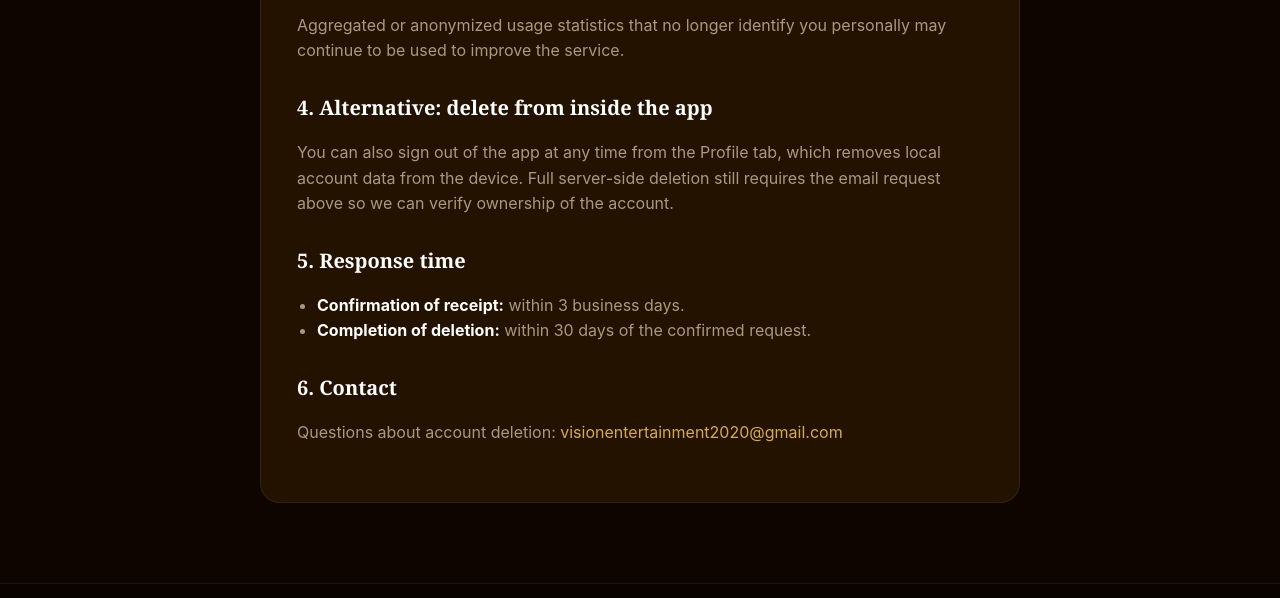
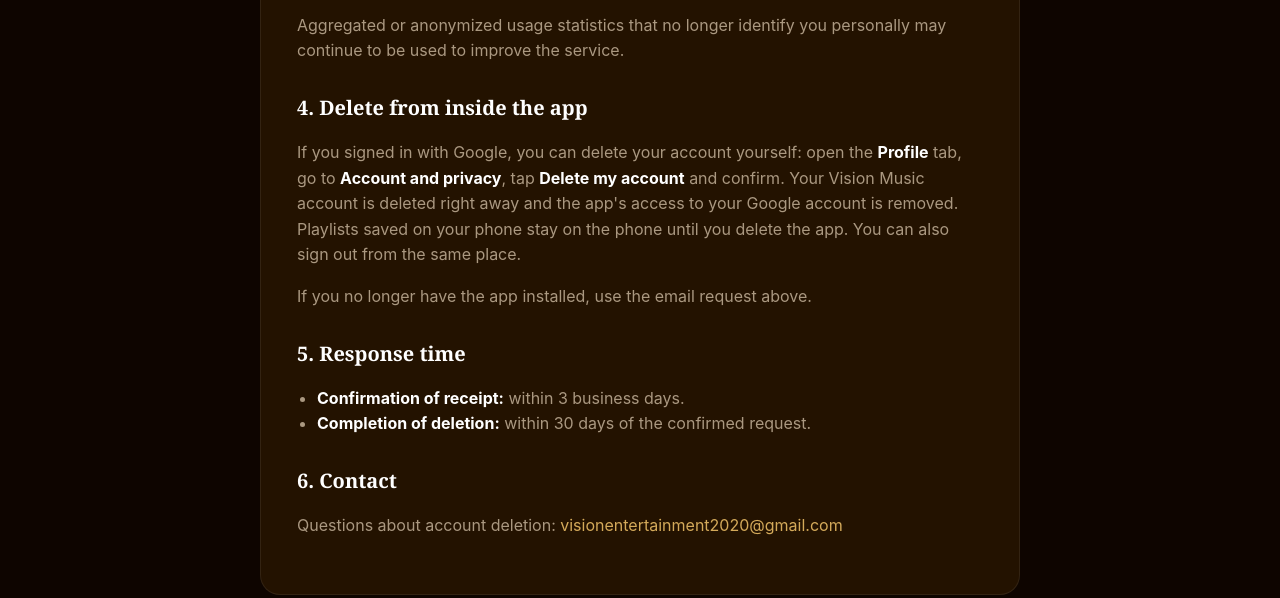
Before and after one commit to Birra3324/visionmusic-site, a plain HTML site: page delete-account.html in a window 1280 px wide. Shown: the part 1196-1794 px from the top of the page. Drawn offline with Linux system fonts and the light colour scheme.

Commit message:
Describe in-app account deletion; list Cloudflare in privacy policy
The app now has Delete my account in Profile (visionmusicapp PR #21).
Update the deletion page to describe it, and name Cloudflare (music
delivery) plus Firebase Analytics/Crashlytics as service providers.

Co-Authored-By: Claude Opus 5.5 <noreply@anthropic.com>

```diff
--- a/delete-account.html
+++ b/delete-account.html
@@ -85,12 +85,18 @@
       personally may continue to be used to improve the service.
     </p>
 
-    <h2>4. Alternative: delete from inside the app</h2>
+    <h2>4. Delete from inside the app</h2>
     <p>
-      You can also sign out of the app at any time from the Profile tab,
-      which removes local account data from the device. Full server-side
-      deletion still requires the email request above so we can verify
-      ownership of the account.
+      If you signed in with Google, you can delete your account yourself:
+      open the <strong>Profile</strong> tab, go to
+      <strong>Account and privacy</strong>, tap
+      <strong>Delete my account</strong> and confirm. Your Vision Music
+      account is deleted right away and the app's access to your Google
+      account is removed. Playlists saved on your phone stay on the phone
+      until you delete the app. You can also sign out from the same place.
+    </p>
+    <p>
+      If you no longer have the app installed, use the email request above.
     </p>
 
     <h2>5. Response time</h2>
```
Also changed, not shown: privacy.html (+6 -4 lines).
